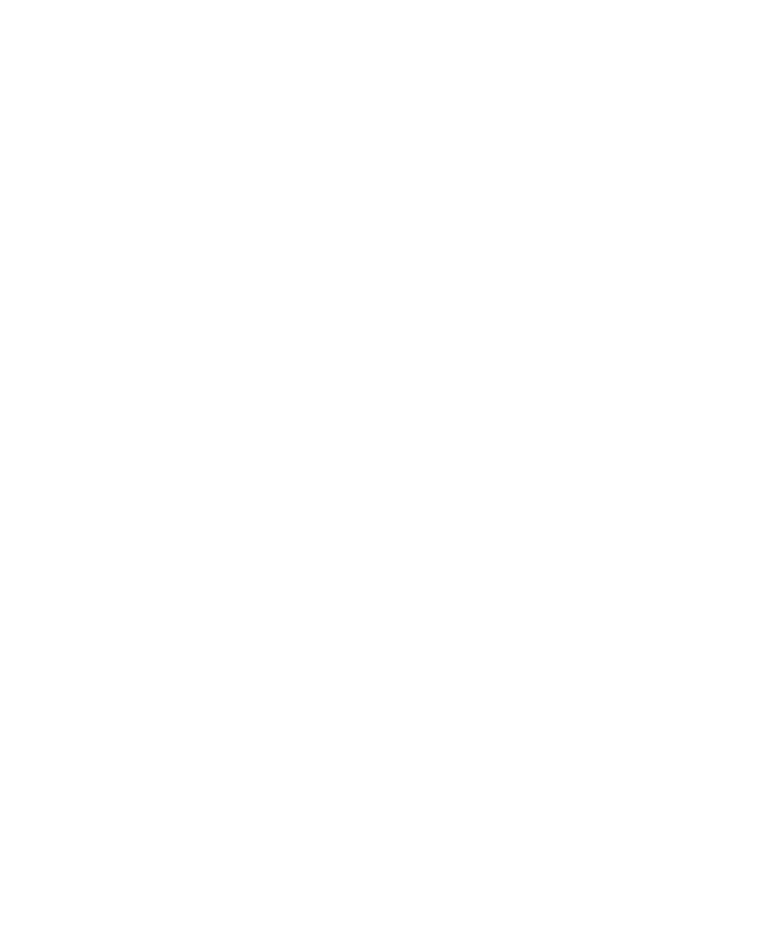
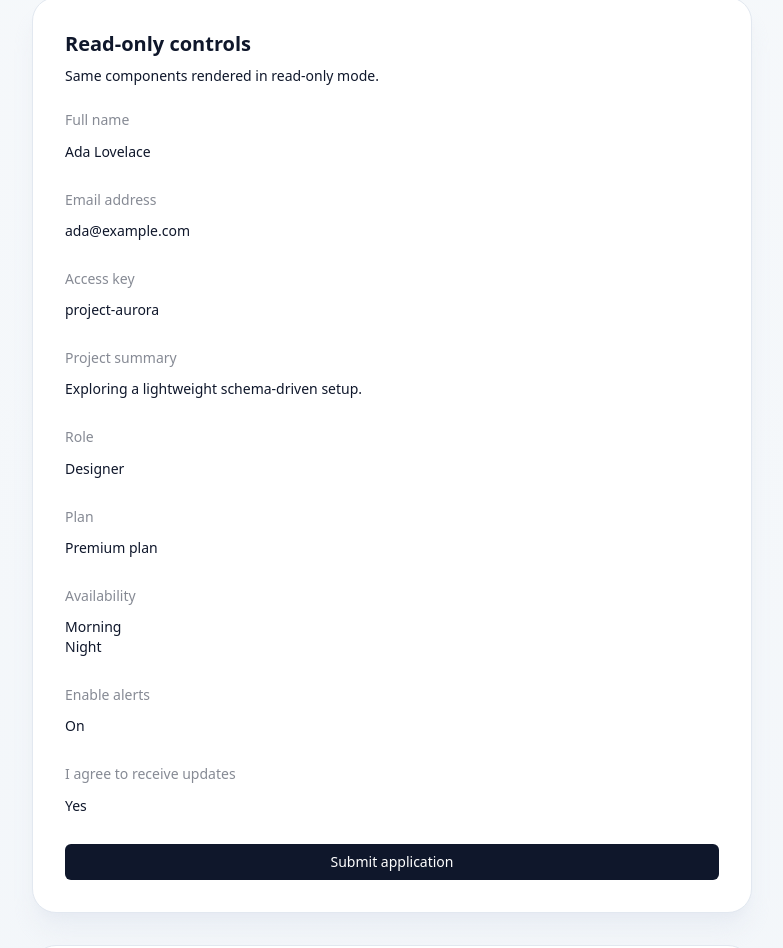
Before and after one commit to lfalcaolopes/form-kit, a React (Vite) app: page / in a window 1280 px wide. Shown: the part 1345-2293 px from the top of the page, without its empty margins (248-1031 px from the left). Before the commit the page ends 1130 px from the top, so only its background shows below. Built offline with nearby package versions, Linux system fonts and the light colour scheme.

Commit message:
feat: add read-only and disabled demo forms

```diff
--- a/src/App.tsx
+++ b/src/App.tsx
@@ -1,3 +1,19 @@
+import { useId } from 'react'
+import { FormProvider, useForm } from 'react-hook-form'
+
+import {
+  ButtonField,
+  CheckboxGroupField,
+  FieldGroup,
+  InputField,
+  RadioField,
+  SelectField,
+  SingleCheckboxField,
+  SwitchField,
+  TextareaField,
+} from '../formKit/components/fields'
+import { FormHeader } from '../formKit/components/blocks/formHeader'
+import { Button } from '../formKit/components/units/button'
 import { SchemaForm } from '../formKit/forms'
 import {
   defineFormSchema,
@@ -6,11 +22,33 @@
 } from '../formKit/schema'
 
 const demoSchema = defineFormSchema({
+  requestId: {
+    name: 'requestId',
+    label: 'Request ID',
+    field: FieldType.Input,
+    defaultValue: 'REQ-2049',
+    readOnly: true,
+    helpText: 'Generated after you submit the form.',
+  },
   fullName: {
     name: 'fullName',
     label: 'Full name',
     field: FieldType.Input,
     placeholder: 'Ada Lovelace',
+    icon: (
+      <svg
+        aria-hidden="true"
+        className="h-4 w-4 text-slate-500"
+        viewBox="0 0 16 16"
+        fill="none"
+        stroke="currentColor"
+        strokeWidth="1.5"
+      >
+        <circle cx="8" cy="6" r="3" />
+        <path d="M3 14c1.8-2 4-3 5-3s3.2 1 5 3" />
+      </svg>
+    ),
+    helpText: 'Use your legal name for verification.',
     rules: { required: 'Full name is required' },
   },
   email: {
@@ -19,6 +57,7 @@
     field: FieldType.Input,
     type: 'email',
     placeholder: 'ada@example.com',
+    helpText: 'We will only send delivery updates.',
     rules: {
       required: 'Email is required',
       pattern: {
@@ -39,6 +78,8 @@
     label: 'Role',
     field: FieldType.Select,
     defaultValue: 'designer',
+    disabled: true,
+    helpText: 'Role is assigned by your workspace admin.',
     options: [
       { label: 'Designer', value: 'designer' },
       { label: 'Engineer', value: 'engineer' },
@@ -57,6 +98,7 @@
     label: 'Enable alerts',
     field: FieldType.Switch,
     defaultValue: true,
+    helpText: 'Notify me when the request status changes.',
   },
   plan: {
     name: 'plan',
@@ -122,11 +164,153 @@
 const userPermissions = new Set(['form:edit', 'form:submit'])
 const hasPermission = (permission: string) => userPermissions.has(permission)
 
+const roleOptions = [
+  { label: 'Designer', value: 'designer' },
+  { label: 'Engineer', value: 'engineer' },
+  { label: 'Product', value: 'pm' },
+]
+
+const planOptions = [
+  { label: 'Premium plan', value: 'premium' },
+  { label: 'Standard plan', value: 'standard' },
+]
+
+const availabilityOptions = [
+  { label: 'Morning', value: 'morning' },
+  { label: 'Afternoon', value: 'afternoon' },
+  { label: 'Night', value: 'night' },
+]
+
+type DemoFormMode = 'normal' | 'readOnly' | 'disabled'
+
+type DemoFormProps = {
+  title: string
+  description: string
+  mode: DemoFormMode
+}
+
+const baseValues = {
+  fullName: 'Ada Lovelace',
+  email: 'ada@example.com',
+  accessKey: 'project-aurora',
+  summary: 'Exploring a lightweight schema-driven setup.',
+  role: 'designer',
+  plan: 'premium',
+  availability: ['morning', 'night'],
+  alerts: true,
+  consent: true,
+}
+
+function DemoForm({ title, description, mode }: DemoFormProps) {
+  const formId = useId()
+  const form = useForm({ defaultValues: baseValues })
+  const isReadOnly = mode === 'readOnly'
+  const isDisabled = mode === 'disabled'
+
+  return (
+    <FormProvider {...form}>
+      <form
+        className="space-y-6"
+        onSubmit={(event) => event.preventDefault()}
+      >
+        <FormHeader title={title} info={description} />
+        <FieldGroup>
+          <InputField
+            fieldId={`${formId}-fullName`}
+            name="fullName"
+            label="Full name"
+            placeholder="Ada Lovelace"
+            readOnly={isReadOnly}
+            disabled={isDisabled}
+          />
+          <InputField
+            fieldId={`${formId}-email`}
+            name="email"
+            type="email"
+            label="Email address"
+            placeholder="ada@example.com"
+            readOnly={isReadOnly}
+            disabled={isDisabled}
+          />
+          <InputField
+            fieldId={`${formId}-accessKey`}
+            name="accessKey"
+            type="password"
+            label="Access key"
+            placeholder="Enter a secure access key"
+            readOnly={isReadOnly}
+            disabled={isDisabled}
+          />
+          <TextareaField
+            fieldId={`${formId}-summary`}
+            name="summary"
+            label="Project summary"
+            placeholder="Tell us about your project goals."
+            readOnly={isReadOnly}
+            disabled={isDisabled}
+          />
+          <SelectField
+            fieldId={`${formId}-role`}
+            name="role"
+            label="Role"
+            options={roleOptions}
+            defaultValue="designer"
+            readOnly={isReadOnly}
+            disabled={isDisabled}
+          />
+          <RadioField
+            fieldId={`${formId}-plan`}
+            name="plan"
+            label="Plan"
+            options={planOptions}
+            defaultValue="premium"
+            readOnly={isReadOnly}
+            disabled={isDisabled}
+          />
+          <CheckboxGroupField
+            fieldId={`${formId}-availability`}
+            name="availability"
+            label="Availability"
+            options={availabilityOptions}
+            defaultValue={['morning', 'night']}
+            readOnly={isReadOnly}
+            disabled={isDisabled}
+          />
+          <SwitchField
+            fieldId={`${formId}-alerts`}
+            name="alerts"
+            label="Enable alerts"
+            defaultChecked
+            readOnly={isReadOnly}
+            disabled={isDisabled}
+          />
+          <SingleCheckboxField
+            fieldId={`${formId}-consent`}
+            name="consent"
+            label="I agree to receive updates"
+            defaultChecked
+            readOnly={isReadOnly}
+            disabled={isDisabled}
+          />
+          {isDisabled ? (
+            <Button name="submit" type="submit" disabled>
+              Submit application
+            </Button>
+          ) : (
+            <ButtonField name="submit" label="Submit application" />
+          )}
+        </FieldGroup>
+      </form>
+    </FormProvider>
+  )
+}
+
 function App() {
   return (
     <div className="min-h-screen bg-linear-to-b from-slate-50 to-slate-100">
       <div className="mx-auto flex min-h-screen max-w-3xl flex-col items-center justify-center px-6">
-        <div className="w-full my-10 rounded-3xl border border-slate-200 bg-white p-8 shadow-xl shadow-slate-200/60">
+        <div className="w-full my-10 flex flex-col gap-8">
+          <div className="rounded-3xl border border-slate-200 bg-white p-8 shadow-xl shadow-slate-200/60">
             <div className="flex items-center justify-between gap-4">
               <div>
                 <h1 className="mt-2 text-3xl font-semibold text-slate-900">
@@ -151,6 +335,21 @@
               />
             </div>
           </div>
+          <div className="rounded-3xl border border-slate-200 bg-white p-8 shadow-xl shadow-slate-200/60">
+            <DemoForm
+              title="Read-only controls"
+              description="Same components rendered in read-only mode."
+              mode="readOnly"
+            />
+          </div>
+          <div className="rounded-3xl border border-slate-200 bg-white p-8 shadow-xl shadow-slate-200/60">
+            <DemoForm
+              title="Disabled controls"
+              description="Every input disabled for visual comparison."
+              mode="disabled"
+            />
+          </div>
+        </div>
       </div>
     </div>
   )
```
Lines whose indentation alone changed are shown as unchanged.
